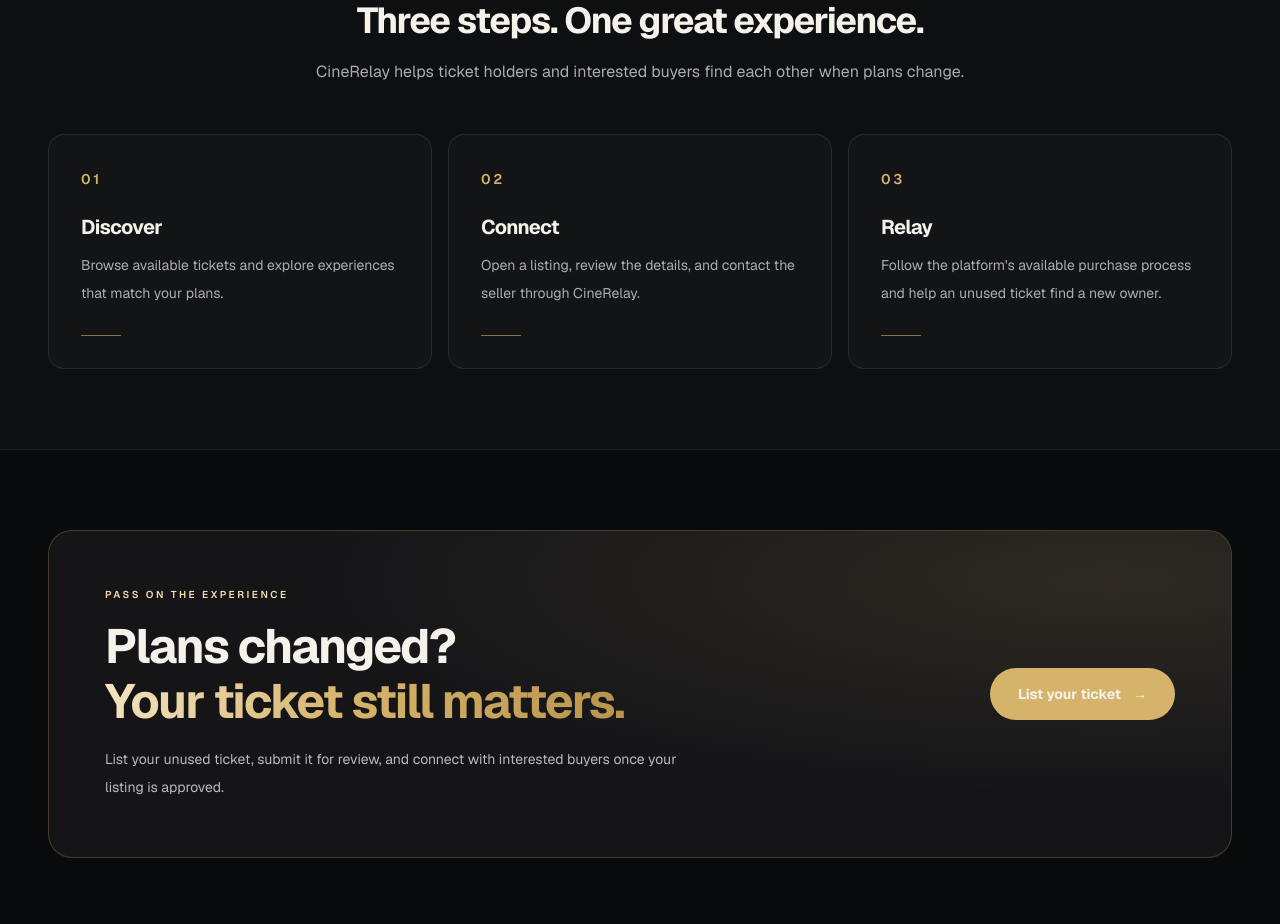
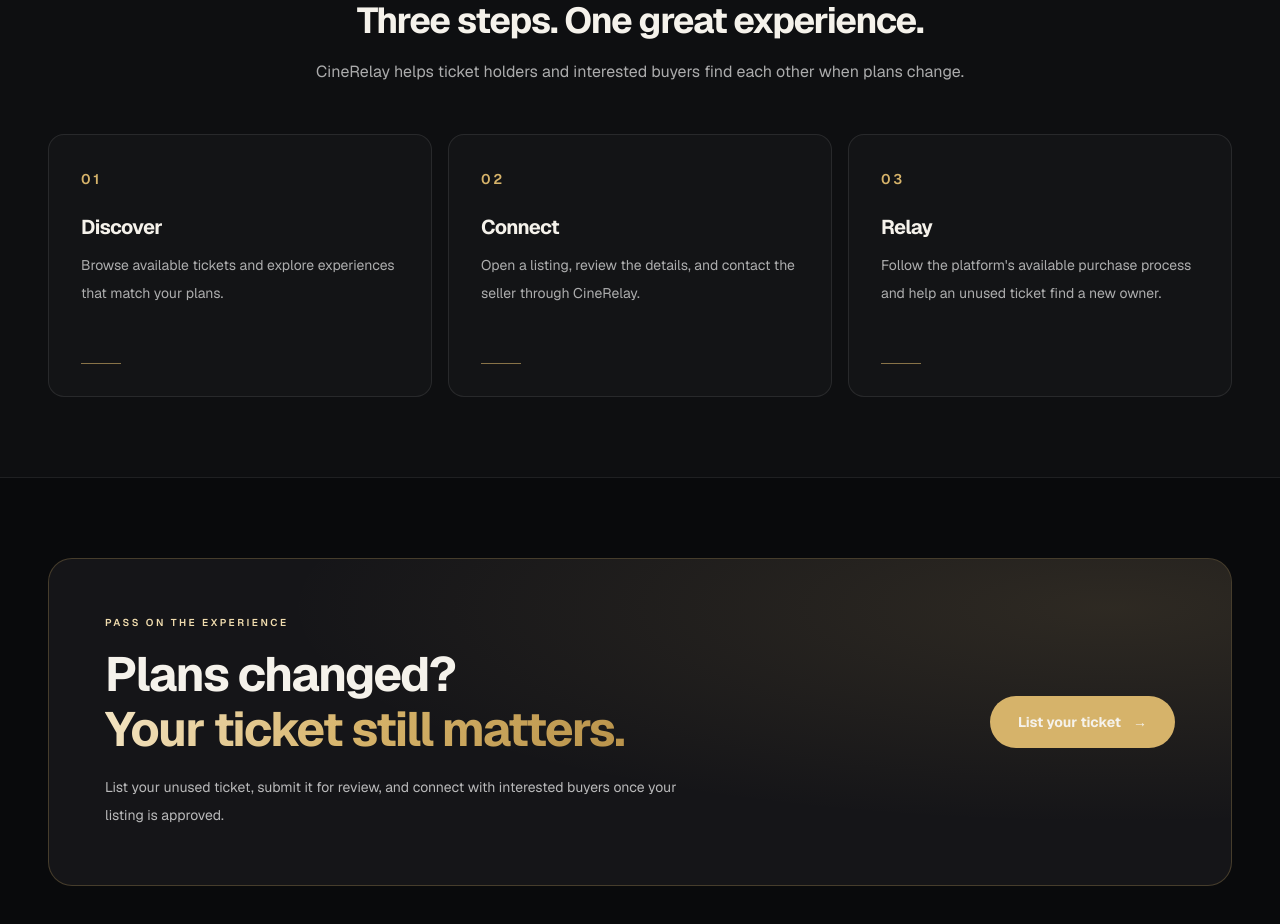
Before and after one commit to Bhimalrahul123/cinerelay-web, a Next.js app: page / in a window 1280 px wide. Shown: the part 2060-2984 px from the top of the page. Built offline with nearby package versions, Linux system fonts and the light colour scheme; no server answers; the database is empty.

Commit message:
fix: align gold accent lines across all three step cards

```diff
--- a/src/app/page.tsx
+++ b/src/app/page.tsx
@@ -1062,8 +1062,9 @@ export default function HomePage() {
             ].map((step) => (
               <div
                 key={step.number}
-                className="group rounded-2xl border border-white/[0.09] bg-white/[0.025] p-7 transition duration-300 hover:border-[#d6b36a]/30 hover:bg-white/[0.04] sm:p-8"
+                className="group flex flex-col justify-between rounded-2xl border border-white/[0.09] bg-white/[0.025] p-7 transition duration-300 hover:border-[#d6b36a]/30 hover:bg-white/[0.04] sm:p-8"
               >
+                <div>
                   <span className="text-sm font-semibold tracking-[0.2em] text-[#d6b36a]">
                     {step.number}
                   </span>
@@ -1072,9 +1073,10 @@ export default function HomePage() {
                     {step.title}
                   </h3>
 
-                <p className="mt-3 text-sm leading-7 text-white/65">
+                  <p className="mt-3 text-sm leading-7 text-white/65 min-h-[5.25rem]">
                     {step.description}
                   </p>
+                </div>
 
                 <div className="mt-7 h-px w-10 bg-[#d6b36a]/60 transition-all duration-300 group-hover:w-20" />
               </div>
```
Lines whose indentation alone changed are shown as unchanged.
